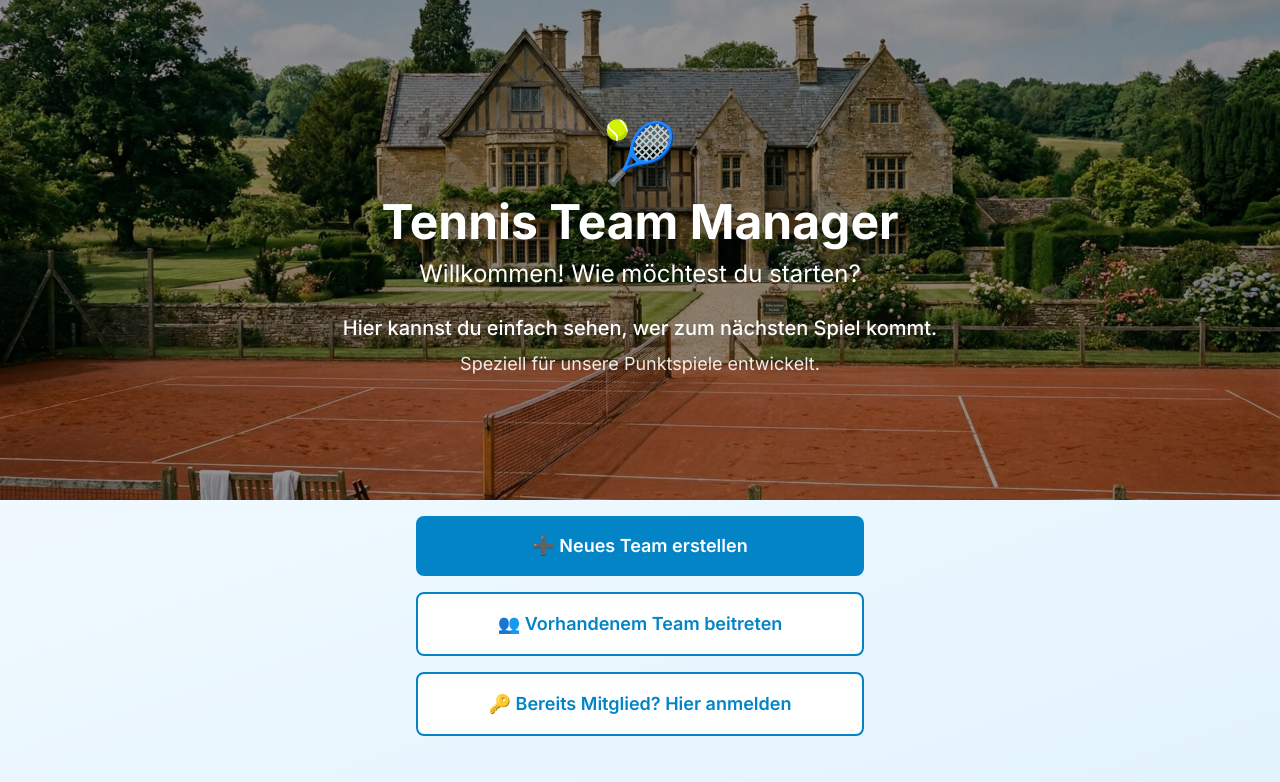
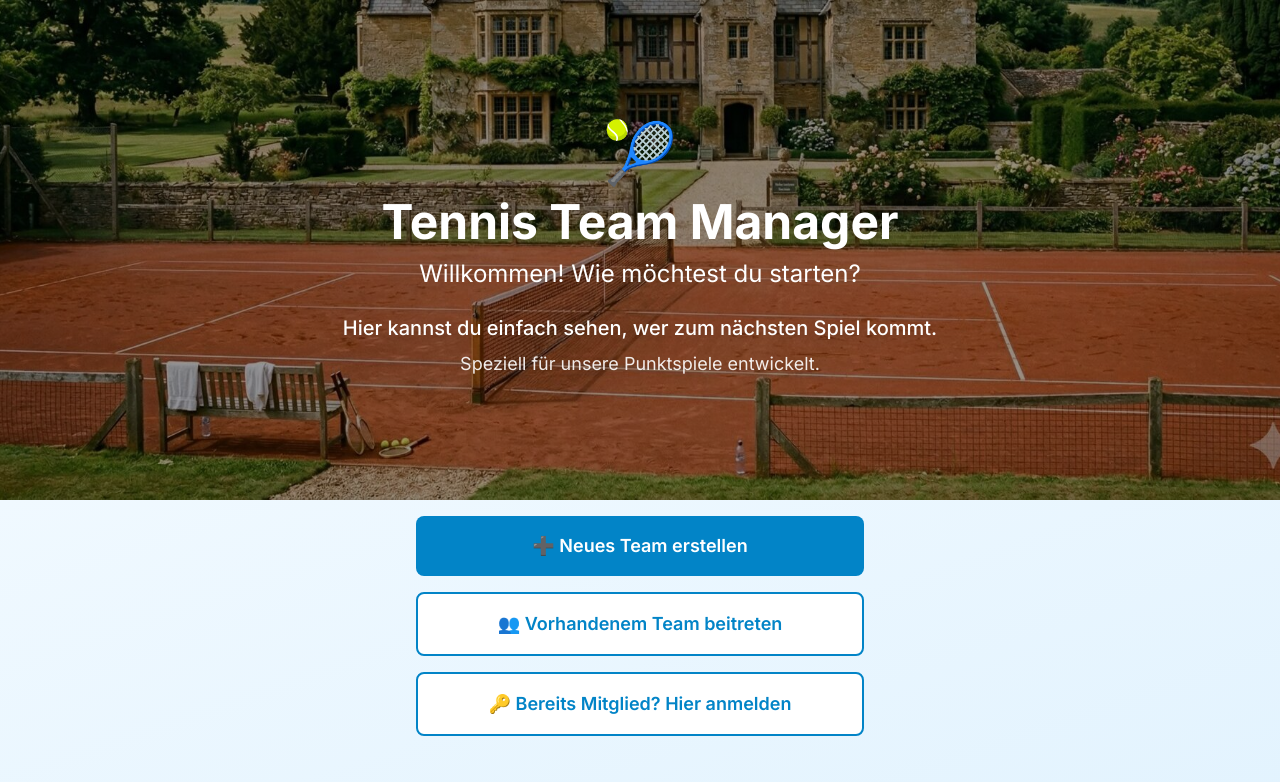
Before and after one commit to myumyu3/tennis-team-app, a Next.js app: page / in a window 1280 px wide. Shown: the top 782 px of the page. Built offline with nearby package versions, Linux system fonts and the light colour scheme; no server answers.

Commit message:
Update hero image to tennisclub4.jpg

```diff
--- a/src/app/page.tsx
+++ b/src/app/page.tsx
@@ -31,7 +31,7 @@ export default function HomePage() {
       {/* ヒーローセクション - 背景画像 */}
       <div className="relative h-[400px] md:h-[500px] w-full">
         <Image
-          src="/images/tennisclub.jpg"
+          src="/images/tennisclub4.jpg"
           alt="Tennis Court"
           fill
           className="object-cover"
```
Also changed, not shown: public/images/tennisclub4.jpg (added).
